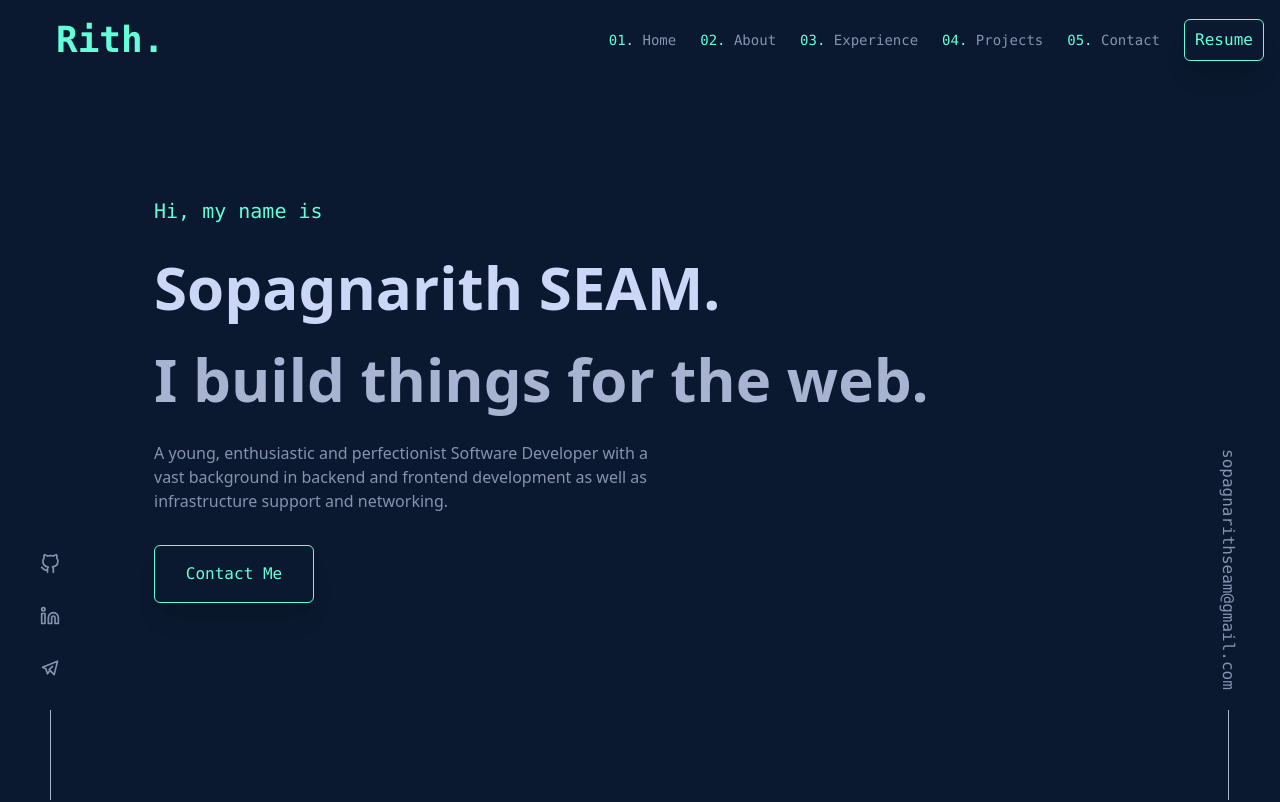
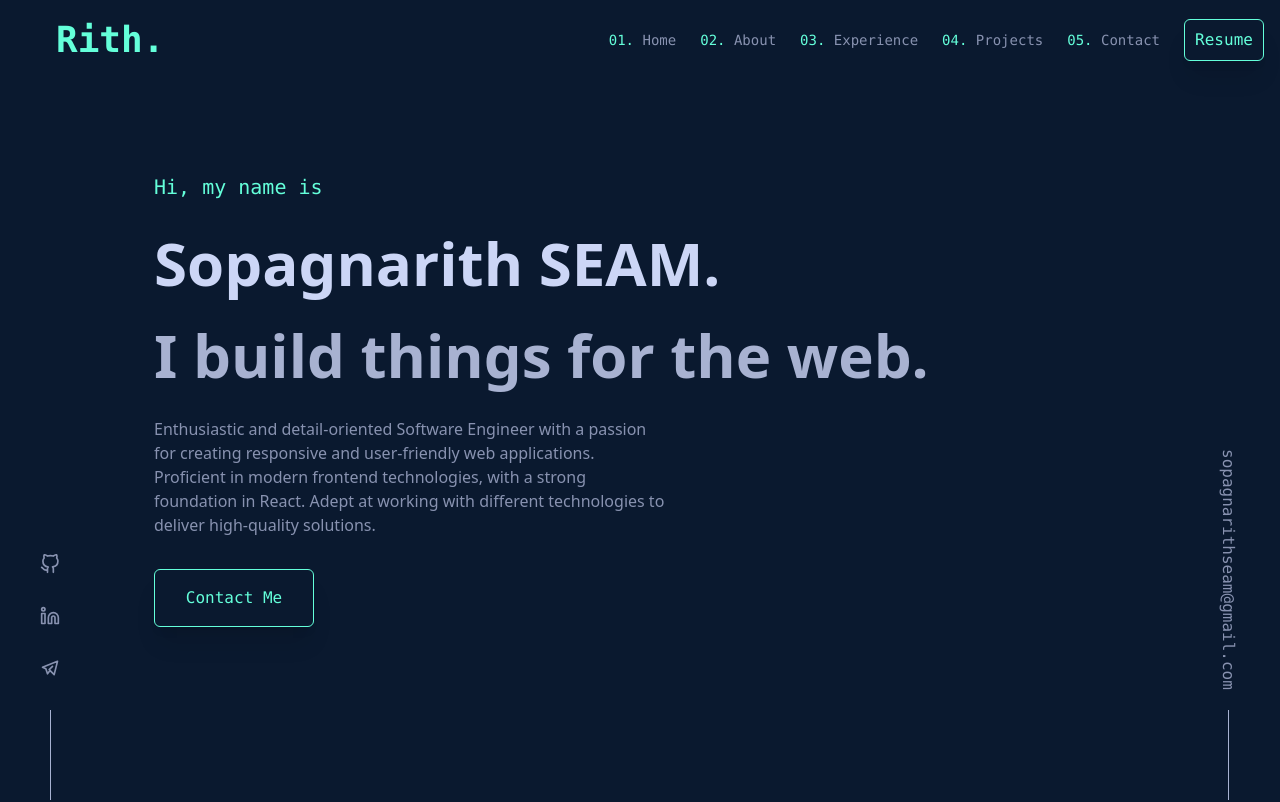
Before and after one commit to Enveed/seamsopagnarith-portfolio-v2, a Next.js app: page / in a window 1280 px wide. Shown: the top 802 px of the page. Built offline with nearby package versions, Linux system fonts and the light colour scheme.

Commit message:
fix - update Hero section

```diff
--- a/components/Hero.jsx
+++ b/components/Hero.jsx
@@ -40,9 +40,11 @@ const Hero = () => {
           viewport={{ once: true }}
           className="max-w-lg font-sans"
         >
-          A young, enthusiastic and perfectionist Software Developer with a vast
-          background in backend and frontend development as well as
-          infrastructure support and networking.
+          Enthusiastic and detail-oriented Software Engineer with a passion for
+          creating responsive and user-friendly web applications. Proficient in
+          modern frontend technologies, with a strong foundation in React. Adept
+          at working with different technologies to deliver high-quality
+          solutions.
         </motion.p>
         <Link href="#contact">
           <motion.a
```
